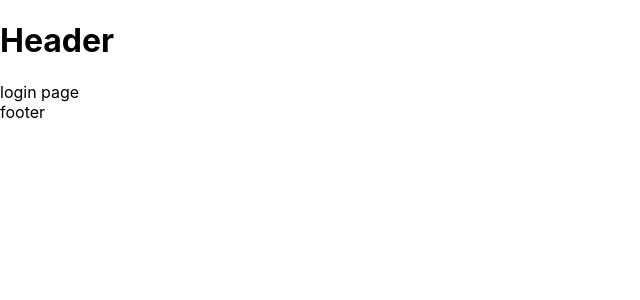
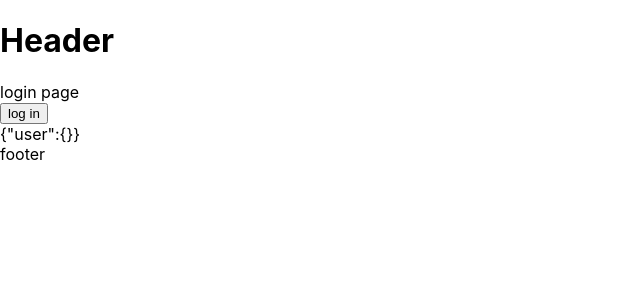
Before and after one commit to Alinahid-official/jira-fe, a Next.js app: page /login in a window 1280 px wide. Shown: the top 300 px of the page, without its empty margins (0-640 px from the left). Built offline with nearby package versions, Linux system fonts and the light colour scheme.

Commit message:
7/15/2022 nahid

```diff
--- /dev/null
+++ b/context/index.js
@@ -0,0 +1,26 @@
+import { useState, useEffect, useReducer, createContext } from "react";
+import { user } from "./reducers/user";
+
+// initial state
+const initialState = {
+  user: {},
+};
+
+// create context
+const Context = createContext({});
+
+// combine reducer function
+const combineReducers = (...reducers) => (state, action) => {
+  for (let i = 0; i < reducers.length; i++) state = reducers[i](state, action);
+  return state;
+};
+
+// context provider
+const Provider = ({ children }) => {
+  const [state, dispatch] = useReducer(combineReducers(user), initialState); // pass more reducers combineReducers(user, blogs, products)
+  const value = { state, dispatch };
+
+  return <Context.Provider value={value}>{children}</Context.Provider>;
+};
+
+export { Context, Provider };
--- /dev/null
+++ b/context/reducers/user.js
@@ -0,0 +1,8 @@
+export function user(state, action) {
+    switch (action.type) {
+      case "LOG_IN":
+        return { ...state, user: action.payload };
+      default:
+        return state;
+    }
+  }
--- a/pages/_app.js
+++ b/pages/_app.js
@@ -1,7 +1,12 @@
 import '../styles/globals.css'
+import { Provider } from "../context";
 
 function MyApp({ Component, pageProps }) {
-  return <Component {...pageProps} />
+  return(
+    <Provider>
+      <Component {...pageProps} />
+    </Provider>
+  )
 }
 
 export default MyApp
--- a/pages/login.js
+++ b/pages/login.js
@@ -1,10 +1,25 @@
 import Layout from '../layout/auth'
+import React, { useState, useContext } from "react";
+import { Context } from "../context";
+
 export default function Login(){
+    const { state, dispatch } = useContext(Context);
     return(
         <div>
             <Layout>
                 <div>
-                login page
+                    <div>
+                        login page
+                    </div>
+                    <button
+                    onClick={
+                        ()=>
+                        dispatch({
+                            type:'LOG_IN',
+                            payload : { name :'Nahid' }
+                        })
+                    }>log in</button>
+                    <div>{JSON.stringify(state)}</div>
                 </div>
             </Layout>
         </div>
```
